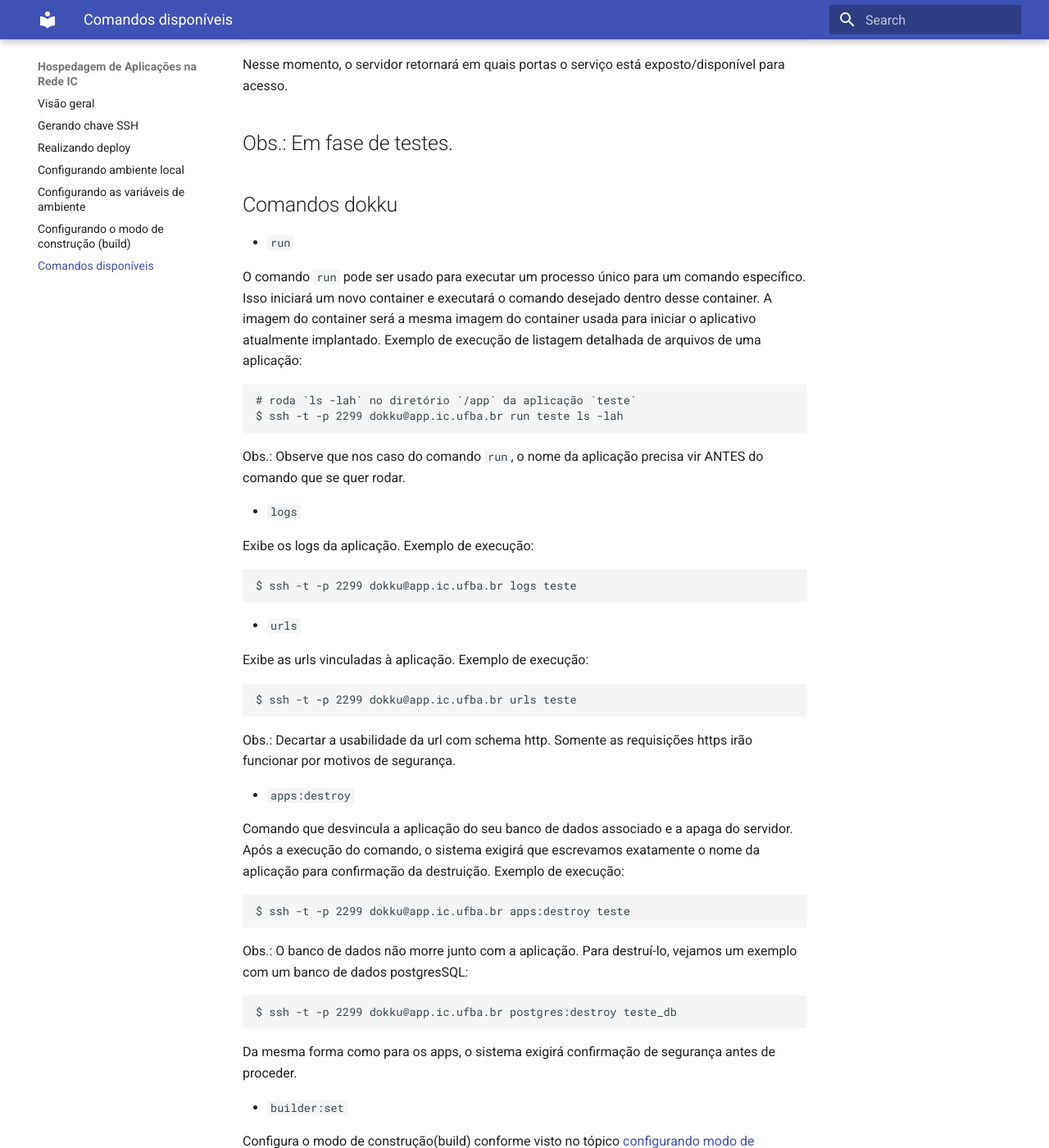
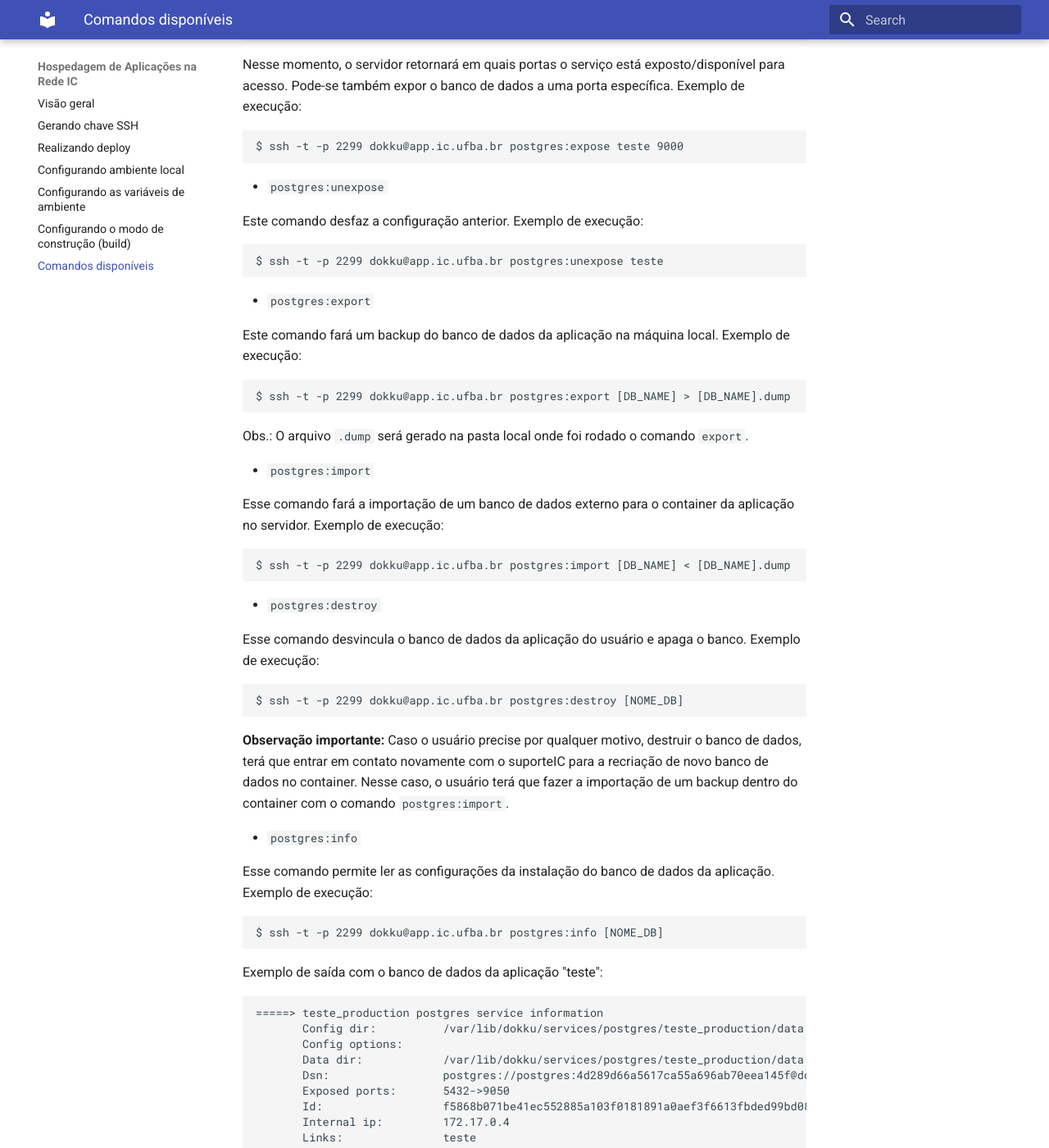
Before and after one commit to graco-ufba/app, an MkDocs documentation site: the page built from docs/comandos-permitidos.md, in a window 1280 px wide and 1400 px high, scrolled down 678 px. Shown: the whole window at 82% size. Built offline with MkDocs 1.6.1 and Material for MkDocs 9.7.7, drawn with Linux system fonts in a browser that asks for light colours; some of the changed text lies outside the part shown.

Commit message:
Update comandos-permitidos.md

````diff
--- a/docs/comandos-permitidos.md
+++ b/docs/comandos-permitidos.md
@@ -11,7 +11,7 @@ Lembramos que conforme explicitado no tópico [configurando ambiente local](ambi
 
 ## Comandos para banco de dados:
 
-- `postgres:expose <service> <ports>`
+- `postgres:expose`
 
 Este exemplo acima foi feito com comando de banco de dados postgreSQL, mas poderia ser outro. O comando expõe o banco de dados presente no container Docker à uma porta para acesso externo ao processo. Isso é útil para realizar consultas no banco, backups e afins. Exemplo de execução:
 
@@ -19,9 +19,66 @@ Este exemplo acima foi feito com comando de banco de dados postgreSQL, mas poder
 $ ssh -t -p 2299 dokku@app.ic.ufba.br postgres:expose teste
 ```
 
-Nesse momento, o servidor retornará em quais portas o serviço está exposto/disponível para acesso.
+Nesse momento, o servidor retornará em quais portas o serviço está exposto/disponível para acesso. Pode-se também expor o banco de dados a uma porta específica. Exemplo de execução:
 
-## Obs.: Em fase de testes.
+```
+$ ssh -t -p 2299 dokku@app.ic.ufba.br postgres:expose teste 9000
+```
+- `postgres:unexpose`
+
+Este comando desfaz a configuração anterior. Exemplo de execução:
+
+```
+$ ssh -t -p 2299 dokku@app.ic.ufba.br postgres:unexpose teste
+```
+- `postgres:export`
+
+Este comando fará um backup do banco de dados da aplicação na máquina local. Exemplo de execução:
+
+```
+$ ssh -t -p 2299 dokku@app.ic.ufba.br postgres:export [DB_NAME] > [DB_NAME].dump
+```
+Obs.: O arquivo `.dump` será gerado na pasta local onde foi rodado o comando `export`.
+
+- `postgres:import`
+
+Esse comando fará a importação de um banco de dados externo para o container da aplicação no servidor. Exemplo de execução:
+
+```
+$ ssh -t -p 2299 dokku@app.ic.ufba.br postgres:import [DB_NAME] < [DB_NAME].dump
+```
+- `postgres:destroy`
+
+Esse comando desvincula o banco de dados da aplicação do usuário e apaga o banco. Exemplo de execução:
+
+```
+$ ssh -t -p 2299 dokku@app.ic.ufba.br postgres:destroy [NOME_DB]
+```
+**Observação importante:** Caso o usuário precise por qualquer motivo, destruir o banco de dados, terá que entrar em contato novamente com o suporteIC para a recriação de novo banco de dados no container. Nesse caso, o usuário terá que fazer a importação de um backup dentro do container com o comando `postgres:import`.
+
+- `postgres:info`
+
+Esse comando permite ler as configurações da instalação do banco de dados da aplicação. Exemplo de execução:
+
+```
+$ ssh -t -p 2299 dokku@app.ic.ufba.br postgres:info [NOME_DB]
+```
+Exemplo de saída com o banco de dados da aplicação "teste":
+
+```
+=====> teste_production postgres service information
+       Config dir:          /var/lib/dokku/services/postgres/teste_production/data
+       Config options:
+       Data dir:            /var/lib/dokku/services/postgres/teste_production/data
+       Dsn:                 postgres://postgres:4d289d66a5617ca55a696ab70eea145f@dokku-postgres-teste-production:5432/teste_production
+       Exposed ports:       5432->9050
+       Id:                  f5868b071be41ec552885a103f0181891a0aef3f6613fbded99bd08412957568
+       Internal ip:         172.17.0.4
+       Links:               teste
+       Service root:        /var/lib/dokku/services/postgres/teste_production
+       Status:              running
+       Version:             postgres:14.5
+```
 
 ## Comandos dokku
 
@@ -60,6 +117,8 @@ Comando que desvincula a aplicação do seu banco de dados associado e a apaga d
 $ ssh -t -p 2299 dokku@app.ic.ufba.br apps:destroy teste
 ```
 Obs.: O banco de dados não morre junto com a aplicação. Para destruí-lo, vejamos um exemplo com um banco de dados postgresSQL:
+
+**Observação importante:** Caso o usuário precise por qualquer motivo, destruir a aplicação, terá que entrar em contato novamente com o suporteIC para a recriação de nova aplicação no container. Nesse caso, o usuário terá que fazer novamente o deploy da aplicação com o comando `git push -f dokku master`.
 
 ```
 $ ssh -t -p 2299 dokku@app.ic.ufba.br postgres:destroy teste_db
````
